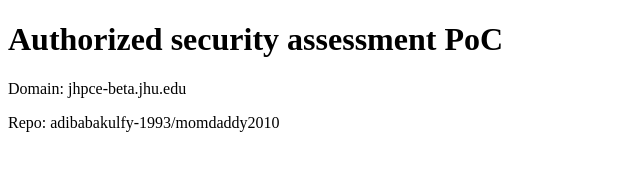
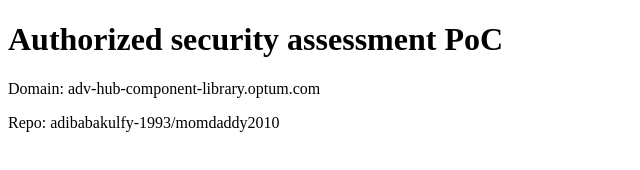
Before and after one commit to adibabakulfy-1993/momdaddy2010, a plain HTML site: page index.html in a window 1280 px wide. Shown: the whole page, without its empty margins (0-640 px from the left). Drawn offline with Linux system fonts and the light colour scheme.

Commit message:
init pages

```diff
--- a/index.html
+++ b/index.html
@@ -1 +1 @@
-<!doctype html><html><head><meta charset=utf-8><title>PoC jhpce-beta.jhu.edu</title></head><body><h1>Authorized security assessment PoC</h1><p>Domain: jhpce-beta.jhu.edu</p><p>Repo: adibabakulfy-1993/momdaddy2010</p></body></html>
+<!doctype html><html><head><meta charset=utf-8><title>PoC adv-hub-component-library.optum.com</title></head><body><h1>Authorized security assessment PoC</h1><p>Domain: adv-hub-component-library.optum.com</p><p>Repo: adibabakulfy-1993/momdaddy2010</p></body></html>
```
